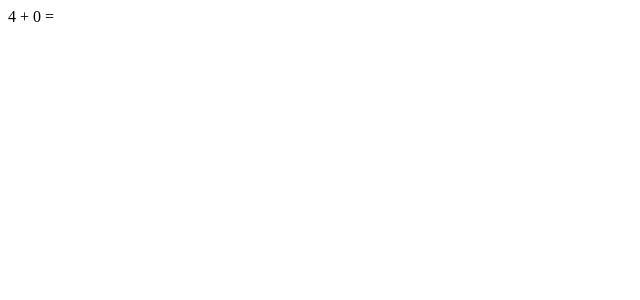
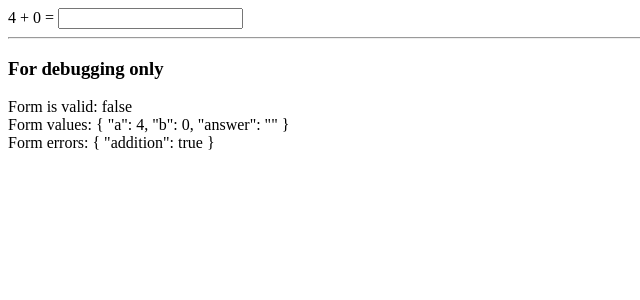
Before and after one commit to josipsusic/RxJS-with-Reactive-Forms, an Angular app: page / in a window 1280 px wide. Shown: the top 300 px of the page, without its empty margins (0-640 px from the left). Built offline with nearby package versions, Linux system fonts and the light colour scheme.

Commit message:
Extract custom validator and make it reusable

```diff
--- a/src/app/equation/equation.component.html
+++ b/src/app/equation/equation.component.html
@@ -1,3 +1,10 @@
 <form [formGroup]="mathForm">
   {{ a }} + {{ b }} =
+  <input formControlName="answer" />
 </form>
+
+<hr />
+<h3>For debugging only</h3>
+<div>Form is valid: {{ mathForm.valid }}</div>
+<div>Form values: {{ mathForm.value | json }}</div>
+<div>Form errors: {{ mathForm.errors | json }}</div>
--- a/src/app/equation/equation.component.ts
+++ b/src/app/equation/equation.component.ts
@@ -1,5 +1,6 @@
 import { Component, OnInit } from '@angular/core';
 import { FormControl, FormGroup } from '@angular/forms';
+import { MathValidators } from '../math-validators';
 
 @Component({
   selector: 'app-equation',
@@ -7,11 +8,14 @@ import { FormControl, FormGroup } from '@angular/forms';
   styleUrls: ['./equation.component.css'],
 })
 export class EquationComponent implements OnInit {
-  mathForm = new FormGroup({
-    a: new FormControl(this.randomNumber()),
-    b: new FormControl(this.randomNumber()),
-    answer: new FormControl(''),
-  });
+  mathForm = new FormGroup(
+    {
+      a: new FormControl(this.randomNumber()),
+      b: new FormControl(this.randomNumber()),
+      answer: new FormControl(''),
+    },
+    [MathValidators.addition('answer', 'a', 'b')]
+  );
 
   constructor() {}
 
--- /dev/null
+++ b/src/app/math-validators.ts
@@ -0,0 +1,21 @@
+import { AbstractControl } from '@angular/forms';
+
+export class MathValidators {
+  // Static means that we dont have to create an instance of the class
+  // to access the method
+  // But these functions will not have access to any properties or instance
+  // variables of the class, they will only use the arguments to the function
+  static addition(target: string, sourceOne: string, sourceTwo: string) {
+    return (form: AbstractControl) => {
+      const sum = form.value[target];
+      const firstNumber = form.value[sourceOne];
+      const secondNumber = form.value[sourceTwo];
+
+      if (firstNumber + secondNumber === parseInt(sum)) {
+        return null;
+      }
+
+      return { addition: true };
+    };
+  }
+}
```
Also changed, not shown: 1 other file (tests, documents, lock files or other folders).
